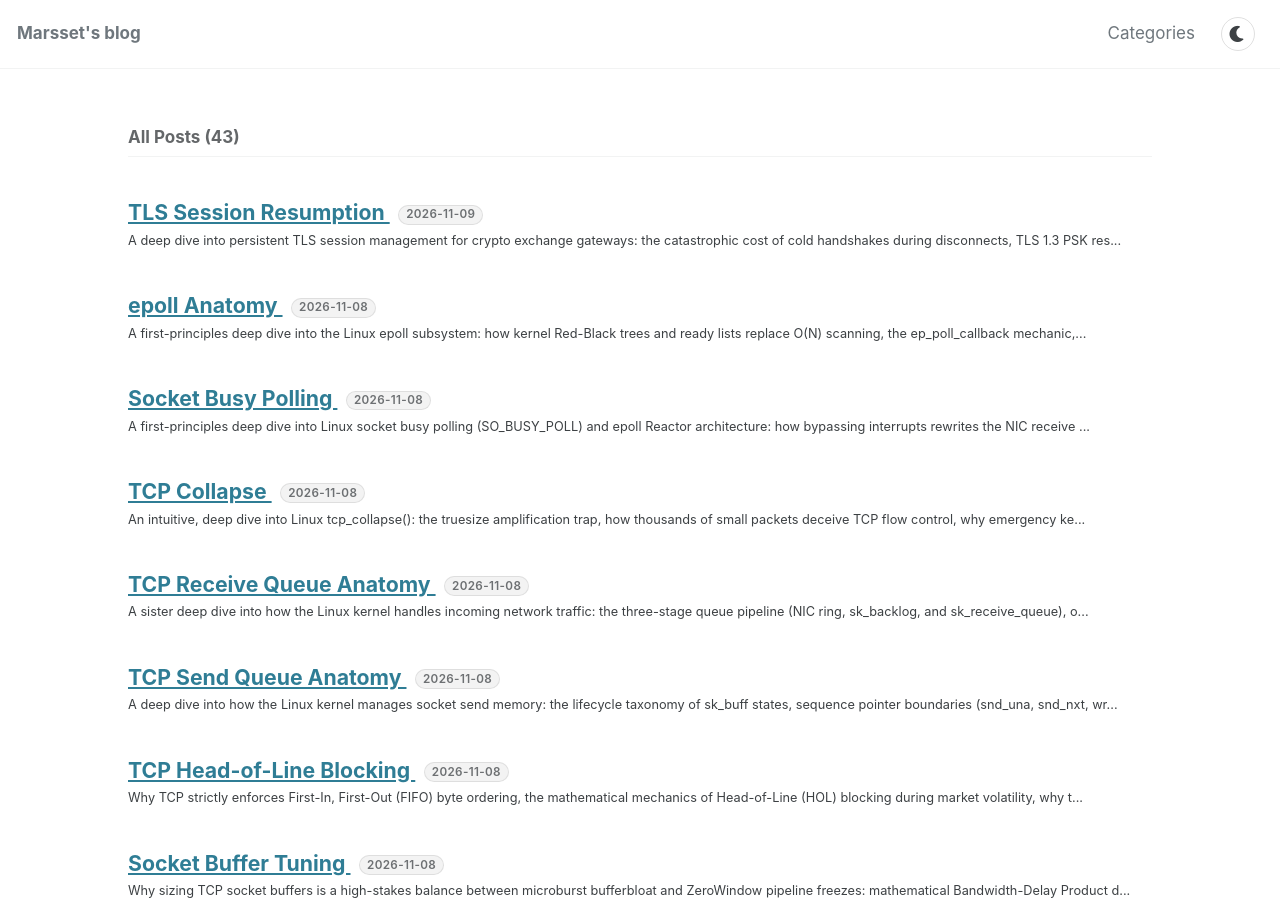
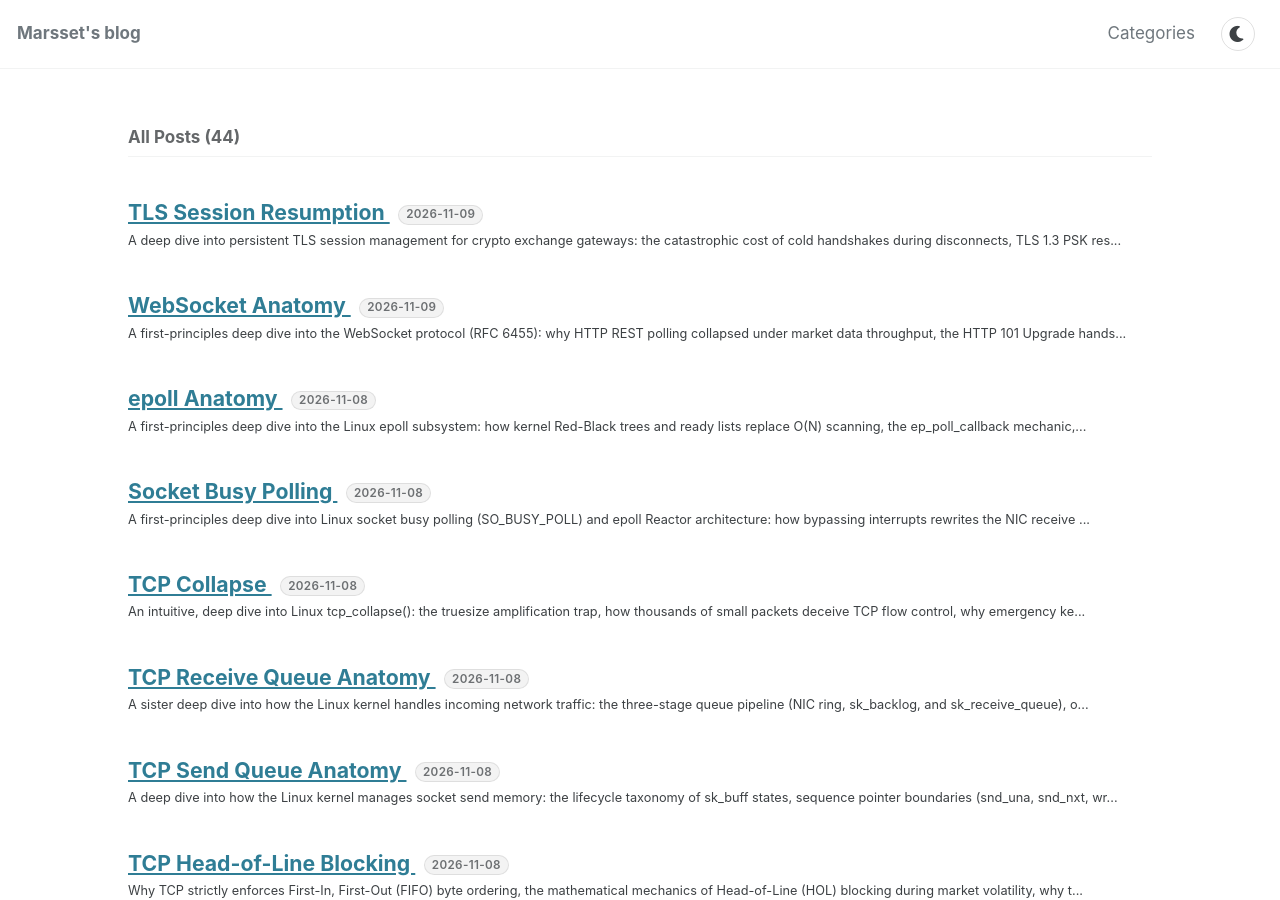
Before and after one commit to marsset/marsset.github.io, a Jekyll site: the page built from index.markdown, in a window 1280 px wide and 900 px high. Built offline with Jekyll 4.4.1, drawn with Linux system fonts in a browser that asks for light colours; cached includes are drawn as plain includes; some of the changed lines change nothing that is shown.

Commit message:
Add WebSocket Anatomy post and cross-link

````diff
--- a/_posts/2026-11-09-tls-session-resumption.markdown
+++ b/_posts/2026-11-09-tls-session-resumption.markdown
@@ -8,7 +8,7 @@ excerpt: >
   A deep dive into persistent TLS session management for crypto exchange gateways: the catastrophic cost of cold handshakes during disconnects, TLS 1.3 PSK resumption, 0-RTT Early Data replay risks in trading, AES-NI acceleration, and pre-warmed shadow connections.
 ---
 
-In quantitative market making and high-frequency trading (HFT) across centralized exchanges (Binance, OKX, Bybit, Gate) and decentralized perps (such as Hyperliquid), firms maintain hundreds of persistent, bidirectional **WebSocket/TLS** connections.
+In quantitative market making and high-frequency trading (HFT) across centralized exchanges (Binance, OKX, Bybit, Gate) and decentralized perps (such as Hyperliquid), firms maintain hundreds of persistent, bidirectional [**WebSocket**](/system/2026/11/09/websocket-anatomy.html) / **TLS** connections (see [WebSocket Anatomy](/system/2026/11/09/websocket-anatomy.html) for frame protocol internals).
 
 These streams handle two missions:
 1. Ingesting high-throughput public market data (L2 order book deltas, BBO quotes, trade ticks).
--- /dev/null
+++ b/_posts/2026-11-09-websocket-anatomy.markdown
@@ -0,0 +1,223 @@
+---
+title: "WebSocket Anatomy"
+date: 2026-11-09 09:30:00 +0800
+categories:
+  - system
+tags: system networking websocket protocols low-latency performance
+excerpt: >
+  A first-principles deep dive into the WebSocket protocol (RFC 6455): why HTTP REST polling collapsed under market data throughput, the HTTP 101 Upgrade handshake, the 2-to-10 byte framing wire format, client masking XOR penalties, and heartbeat liveness detection.
+---
+
+In modern financial market infrastructure—especially cryptocurrency derivatives venues (Binance, OKX, Bybit, Hyperliquid)—market data updates arrive at rates exceeding **100,000 ticks per second**.
+
+To ingest this volume of order book deltas and execute orders with sub-millisecond precision, trading systems cannot rely on standard HTTP request-response cycles. Instead, the entire industry standardizes on **WebSocket (RFC 6455)**.
+
+Yet many engineers treat WebSocket simply as a "faster HTTP."
+
+In reality, WebSocket is a hybrid protocol: it begins life as an HTTP request, performs a cryptographic handshake, and then **completely discards HTTP**, transforming the raw TCP socket into a bidirectional, lightweight framing engine.
+
+This post explores the wire anatomy of WebSocket: why REST polling failed, how the protocol upgrade works, the microsecond cost of client-side frame masking, and how to detect silent dead connections.
+
+---
+
+## 1. Why HTTP REST Polling Collapsed
+
+Before WebSocket, web and financial applications consumed streaming data using HTTP polling: sending periodic `GET /api/v3/depth` requests every $100\,\text{ms}$.
+
+In high-throughput trading, HTTP REST polling introduces three fatal design flaws:
+
+```text
+HTTP REST POLLING:
+Client: ─── GET /api/v3/depth (800B HTTP Headers) ─────────────► (Server parses headers)
+Client: ◄── HTTP/1.1 200 OK + Payload (1KB Headers + 200B Body) ─┘ (1 RTT Delay!)
+Client: ─── GET /api/v3/depth (800B HTTP Headers) ─────────────►
+Client: ◄── HTTP/1.1 304 Not Modified (500B Headers + 0B Data) ──┘ (Wasted wire bandwidth!)
+```
+
+### 1. Massive Header Bloat ($20\times$ Overhead)
+Every HTTP/1.1 request requires verbose ASCII headers: `Host`, `User-Agent`, `Accept`, `Cookie`, `Authorization`, and `Cache-Control`.
+A simple request to query a price quote costs **$500$ to $1{,}000$ bytes of headers** to receive a $50$-byte JSON payload. Multiplying this across thousands of symbols consumes hundreds of megabytes of bandwidth on useless text parsing.
+
+### 2. Half-Duplex Request-Response Stalls
+HTTP/1.1 is strictly half-duplex: the server **cannot push data unprompted**. It must wait for the client to ask.
+If Bitcoin drops $5\%$ in $10\,\text{ms}$, your trading engine cannot receive the price movement until its next scheduled polling timer triggers, guaranteeing stale quote adverse selection.
+
+### 3. Connection and Rate-Limit Saturation
+Exchanges enforce strict rate limits on HTTP REST endpoints (e.g., Binance limits IP weights to $1{,}200$ per minute). Rapid polling quickly returns `429 Too Many Requests` or `418 I'm a teapot`, resulting in automated IP bans.
+
+---
+
+## 2. The Protocol Upgrade Handshake
+
+WebSocket solves this by establishing a permanent, bidirectional channel over a single TCP/TLS connection.
+
+Instead of requiring a dedicated transport port, it piggybacks on standard web infrastructure (ports 80 and 443) using the **HTTP 101 Switching Protocols** mechanism:
+
+```text
+CLIENT (Trading Gateway)                         SERVER (Exchange Edge Proxy)
+       │                                                      │
+       │ ─── 1. HTTP GET /ws/v3 HTTP/1.1 ───────────────────► │
+       │        Host: stream.binance.com                      │
+       │        Upgrade: websocket                            │
+       │        Connection: Upgrade                           │
+       │        Sec-WebSocket-Key: dGhlIHNhbXBsZSBub25jZQ==   │
+       │        Sec-WebSocket-Version: 13                     │
+       │                                                      │
+       │ ◄── 2. HTTP/1.1 101 Switching Protocols ──────────── │
+       │        Upgrade: websocket                            │
+       │        Connection: Upgrade                           │
+       │        Sec-WebSocket-Accept: s3pPLMBiTxaQ9kYGzzhZ... │
+       │                                                      │
+       ════════════════════════════════════════════════════════
+       HTTP PARSER IS DETACHED! RAW FULL-DUPLEX WEBSOCKET FRAMING
+```
+
+### The `Sec-WebSocket-Key` Cryptographic Handshake
+Why does the handshake include `Sec-WebSocket-Key` and `Sec-WebSocket-Accept`?
+This is **not** for client authentication. It exists to protect caching proxies from misinterpreting a WebSocket connection as a regular HTTP response.
+
+The handshake math (RFC 6455):
+1. The client generates a random 16-byte nonce, base64-encodes it, and sends it in `Sec-WebSocket-Key`.
+2. The server concatenates this string with a globally unique magic GUID:
+   $$\text{Concatenated} = \text{Key} + \text{"258EAFA5-E914-47DA-95CA-C5AB0DC85B11"}$$
+3. The server computes the **SHA-1** hash of the combined string and base64-encodes the digest.
+4. The server returns the result in `Sec-WebSocket-Accept`.
+
+Once the client verifies the digest and receives status code **101**, **the HTTP state machine is completely torn down**. The underlying TCP socket is handed over to the WebSocket frame decoder.
+
+---
+
+## 3. Wire Format: The 2-to-10 Byte Frame Header
+
+Once upgraded, HTTP headers vanish. Data travels inside **compact binary frames** with a minimal header overhead of **just 2 to 10 bytes**:
+
+```text
+ 0                   1                   2                   3
+ 0 1 2 3 4 5 6 7 8 9 0 1 2 3 4 5 6 7 8 9 0 1 2 3 4 5 6 7 8 9 0 1
++-+-+-+-+-------+-+-------------+-------------------------------+
+|F|R|R|R| opcode|M| Payload len |    Extended payload length    |
+|I|S|S|S|  (4)  |A|     (7)     |             (16/64)           |
+|N|V|V|V|       |S|             |   (if payload len==126/127)   |
+| |1|2|3|       |K|             |                               |
++-+-+-+-+-------+-+-------------+ - - - - - - - - - - - - - - - +
+|     Extended payload length continued, if payload len == 127  |
++ - - - - - - - - - - - - - - - +-------------------------------+
+|                               |Masking-key, if MASK set to 1  |
++-------------------------------+-------------------------------+
+| Masking-key (continued)       |          Payload Data         |
++-------------------------------- - - - - - - - - - - - - - - - +
+:                     Payload Data continued ...                :
++---------------------------------------------------------------+
+```
+
+### Field Breakdown:
+1. **FIN (1 bit):** Indicates if this frame is the final fragment of a message (`1` = complete message, `0` = more fragments follow).
+2. **Opcode (4 bits):** Defines how to interpret the payload data:
+   * `0x1`: UTF-8 Text Frame (e.g., JSON market data).
+   * `0x2`: Binary Frame (e.g., SBE, Protocol Buffers, FlatBuffers).
+   * `0x8`: Connection Close.
+   * `0x9`: Ping (Heartbeat request).
+   * `0xA`: Pong (Heartbeat response).
+3. **MASK Bit (1 bit):** Indicates whether the payload is XOR-masked.
+4. **Payload Length (7 bits, 7+16 bits, or 7+64 bits):**
+   * $\le 125\text{ bytes}$: Length fits directly in 7 bits (header is only 2 bytes!).
+   * $126$: Followed by 16 bits of unsigned integer length (up to $65{,}535$ bytes).
+   * $127$: Followed by 64 bits of unsigned integer length (for multi-gigabyte streams).
+
+---
+
+## 4. The Client Masking Penalty (RFC 6455 Trap)
+
+One of the most surprising quirks of WebSocket is **Client-to-Server Masking**:
+
+```text
+RFC 6455 MANDATE:
+Every single frame sent from Client -> Server MUST have MASK = 1
+and must be XOR-obfuscated with a 4-byte random key.
+If an exchange receives an unmasked frame from a client,
+it MUST immediately terminate the connection with error 1002 (Protocol Error).
+```
+
+### Why Masking Exists: Cache Poisoning Defense
+In 2010, security researchers discovered that an attacker running malicious JavaScript inside a web browser could send raw HTTP request payloads over a WebSocket connection. Misconfigured intermediate transparent proxies would mistake the payload for an actual HTTP request, caching malicious responses and poisoning web caches.
+
+To make it mathematically impossible for a payload to resemble a valid HTTP header on intermediate proxies, RFC 6455 requires the client to XOR every byte of payload with a randomized 4-byte key:
+
+$$\text{Masked}[i] = \text{Payload}[i] \oplus \text{MaskKey}[i \pmod 4]$$
+
+### The HFT Latency Cost of Masking
+Server-to-client frames (exchange pushing market data to you) **are never masked** (MASK = 0).
+
+However, when you send private orders to the exchange:
+* Your gateway must generate a high-quality 4-byte random integer.
+* It must loop across the entire message buffer executing an XOR transformation before transmitting.
+
+In latency-critical C++ gateways, unoptimized byte-by-byte masking introduces memory stall cycles. High-performance gateways vectorize this operation using **AVX2 / AVX-512 SIMD instructions**, XORing 32 or 64 bytes per CPU cycle:
+
+```cpp
+#include <immintrin.h>
+
+void fast_websocket_mask(uint8_t *data, size_t len, uint32_t mask) {
+    // Replicate 4-byte mask across 256-bit AVX2 register (8 copies)
+    __m256i mask_vec = _mm256_set1_epi32(mask);
+
+    size_t i = 0;
+    for (; i + 32 <= len; i += 32) {
+        __m256i chunk = _mm256_loadu_si256((__m256i*)(data + i));
+        chunk = _mm256_xor_si256(chunk, mask_vec);
+        _mm256_storeu_si256((__m256i*)(data + i), chunk);
+    }
+
+    // Handle remaining tail bytes
+    uint8_t *mask_bytes = (uint8_t*)&mask;
+    for (; i < len; ++i) {
+        data[i] ^= mask_bytes[i % 4];
+    }
+}
+```
+
+---
+
+## 5. Detecting Silent Drops: The Heartbeat Mechanism
+
+In quantitative trading, one of the most dangerous phenomena is the **Silent Connection Drop (Half-Open Socket)**.
+
+A physical cable cut, a cloud stateful NAT firewall timeout, or an intermediate router crash will **not** send a TCP `FIN` or `RST`. To your operating system, the socket still appears open and healthy (`ESTABLISHED`), but no packets will ever arrive.
+
+If your market data connection silently drops while you think the market is simply quiet, your pricing models will quote on stale prices and get picked off.
+
+```text
+Active Trading:   Exchange ─── Order Book Ticks ────────► Gateway (Alive)
+                        *INTERMEDIATE NAT TABLE EVICTS IDLE SESSION*
+Silent Dead State: Gateway waits... (No packets, but socket stays ESTABLISHED!)
+```
+
+### The Solution: Two-Tier Liveness Detection
+
+High-performance gateways enforce liveness through two coordinated layers:
+
+#### 1. Protocol-Level Ping/Pong (RFC 6455 Opcodes `0x9` / `0xA`)
+* The gateway sends an empty WebSocket frame with opcode `0x9` (Ping) every $15$ to $30$ seconds.
+* Per RFC 6455, the exchange matching engine is legally required to respond immediately with opcode `0xA` (Pong) echoing the exact application data.
+* If no Pong arrives within a strict timeout window (e.g., $3$ seconds), the socket is presumed dead, forcefully severed (`close()`), and failed over.
+
+#### 2. Exchange Application Heartbeats
+* Many crypto venues (e.g., Binance, OKX) use JSON-level application ping/pongs:
+  ```json
+  Client: {"ping": 1731140000000}
+  Server: {"pong": 1731140000000}
+  ```
+* These heartbeats test not only network connectivity but also verify that the exchange's **internal matching engine thread** is responsive and has not stalled under load.
+
+---
+
+## Summary Architecture Matrix
+
+| Dimension | HTTP REST Polling | WebSocket (RFC 6455) |
+| :--- | :--- | :--- |
+| **Transport Model** | Request-Response (Half-duplex) | Full-duplex Streaming |
+| **Header Overhead** | $500$–$1{,}000$ bytes (ASCII) | $2$–$10$ bytes (Binary) |
+| **Message Latency** | $\ge 1$ RTT per query | Pushed instantly ($0$ RTT after establish) |
+| **Masking Overhead** | None | Client-to-server 4-byte XOR mandatory |
+| **Dead-Link Detection** | Inherent to failed request | Requires proactive Ping/Pong heartbeats |
+| **Subsequent Step** | Re-connect per request or Keep-Alive | [TLS Session Resumption](/system/2026/11/09/tls-session-resumption.html) for fast reconnection |
````
